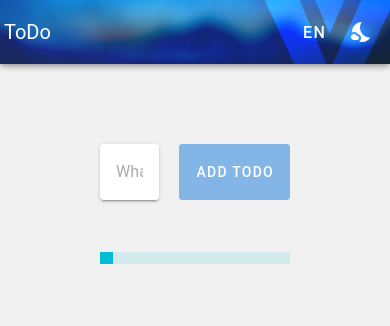
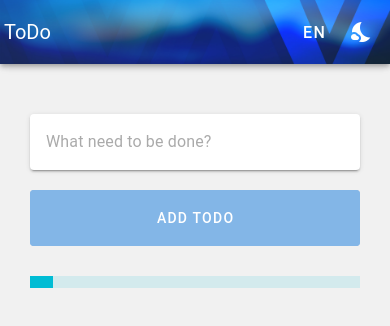
Before and after one commit to idenisovs/hello-vuejs, a Vue app: page / in a window 390 px wide. Shown: the top 326 px of the page. Built offline with nearby package versions, Linux system fonts and the light colour scheme; no server answers.

Commit message:
Some responsiveness added.

```diff
--- a/src/components/ToDoAdd.vue
+++ b/src/components/ToDoAdd.vue
@@ -19,8 +19,18 @@ function createToDo() {
 </script>
 
 <template>
-    <div class="todo-add">
-        <v-text-field variant="solo" type="input" :placeholder="t('add-todo-placeholder')" class="mr-5" v-model="toDoText" @keyup.enter="createToDo"></v-text-field>
+    <div class="todo-add d-flex flex-column flex-sm-row">
+        <v-text-field
+            variant="solo"
+            type="input"
+            :placeholder="t('add-todo-placeholder')"
+            hide-details
+            class="mb-5 mb-sm-0 mr-0 mr-sm-2 mr-md-5"
+            v-model="toDoText"
+            @keyup.enter="createToDo"
+        >
+        </v-text-field>
+
         <v-btn color="primary" class="add-btn" :disabled="!toDoText.length" @click="createToDo">
             {{t('add-todo')}}
         </v-btn>
@@ -29,7 +39,6 @@ function createToDo() {
 
 <style scoped>
 .todo-add {
-    display: flex;
     margin-bottom: 30px;
     margin-top: 50px;
 }
--- a/src/style.scss
+++ b/src/style.scss
@@ -15,5 +15,13 @@
 
     .todo-main {
         margin: 30px 100px 15px 100px;
+
+        @media screen and (max-width: 320px) {
+            margin: 0;
+        }
+
+        @media screen and (max-width: 640px) {
+            margin: 0 30px;
+        }
     }
 }
```
